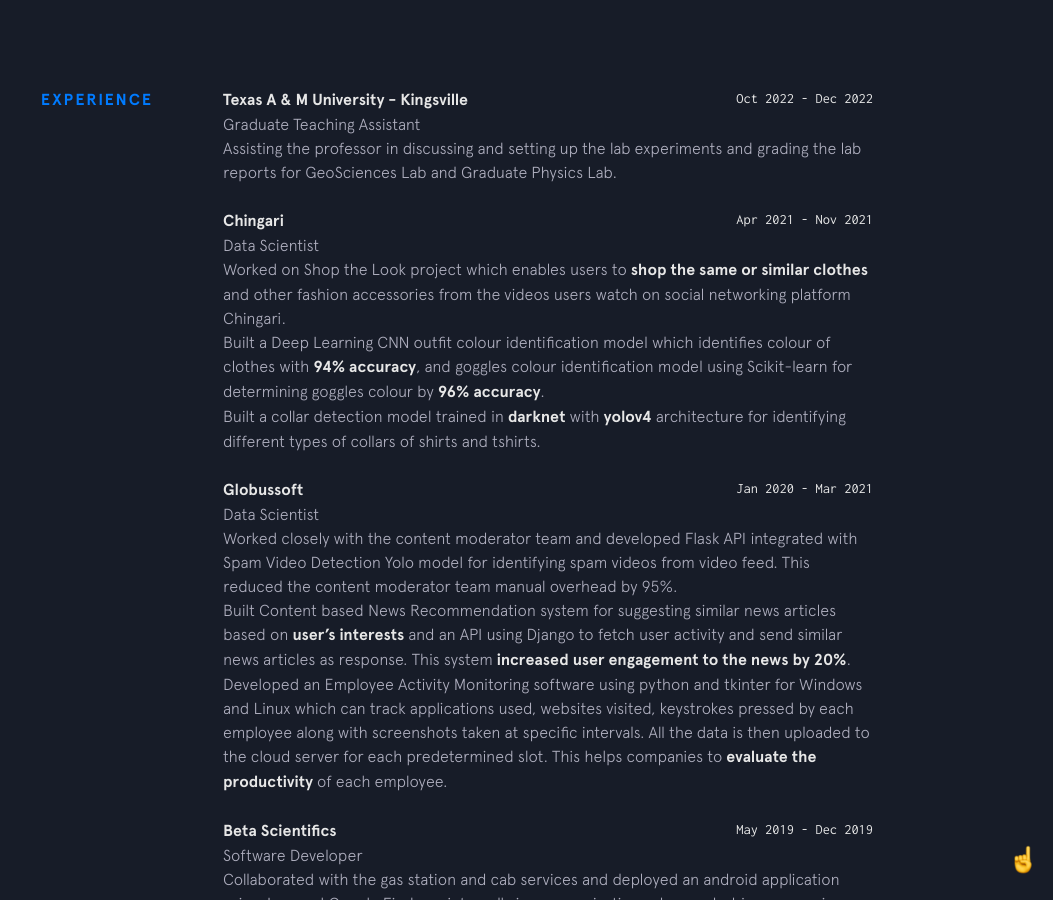
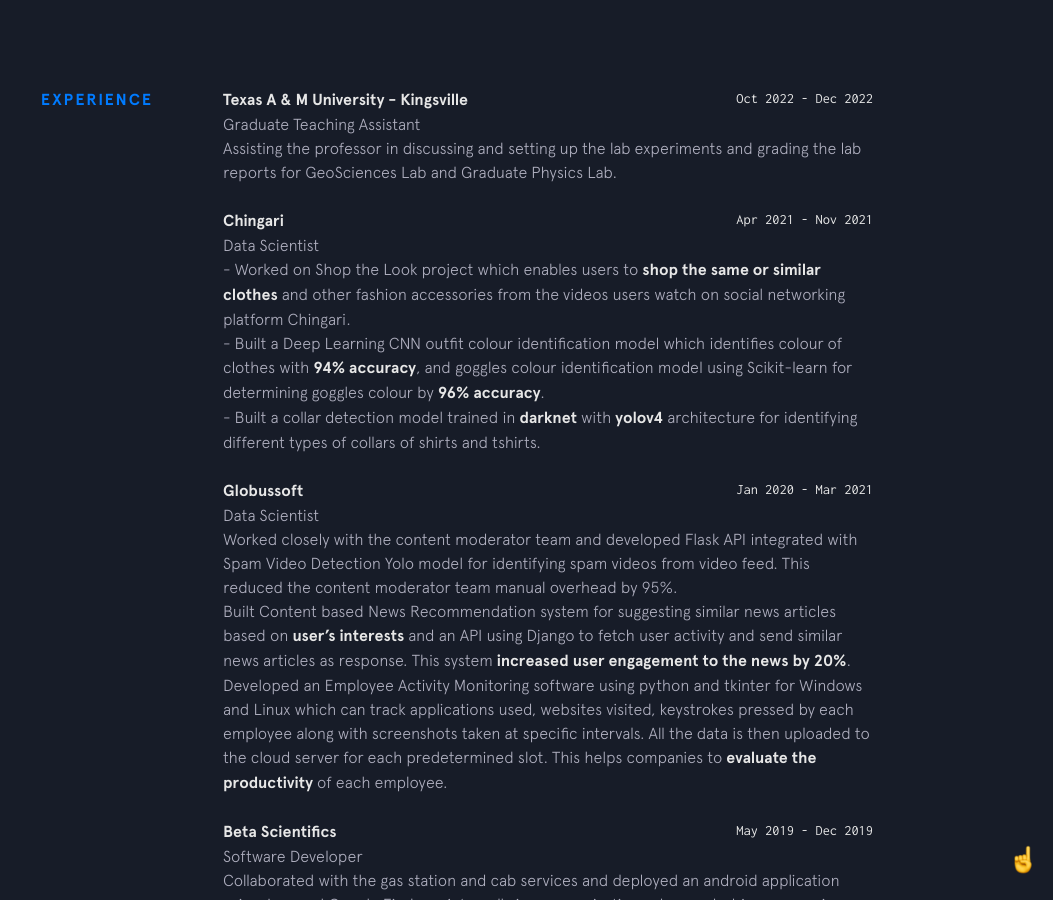
Before and after one commit to srikanthkarre/portfolio, a Jekyll site: the page built from index.html, in a window 1280 px wide and 900 px high, scrolled down 2550 px. Shown: the whole window, without its empty margins (227-1280 px from the left). Built offline with Jekyll 4.4.1, drawn with Linux system fonts in a browser that asks for light colours; nearby versions of some CDN libraries.

Commit message:
Update experience.yml

```diff
--- a/_data/experience.yml
+++ b/_data/experience.yml
@@ -15,7 +15,7 @@
   time: Apr 2021 - Nov 2021
   position: Data Scientist
   location: Bengaluru, India
-  description: <p>Worked on Shop the Look project which enables users to <strong>shop the same or similar clothes</strong> and other fashion accessories from the videos users watch on social networking platform Chingari. <br>Built a Deep Learning CNN outfit colour identification model which identifies colour of clothes with <strong>94% accuracy</strong>, and goggles colour identification model using Scikit-learn for determining goggles colour by <strong>96% accuracy</strong>. <br>Built a collar detection model trained in <strong>darknet</strong> with <strong>yolov4</strong> architecture for identifying different types of collars of shirts and tshirts.</p>
+  description: <p>- Worked on Shop the Look project which enables users to <strong>shop the same or similar clothes</strong> and other fashion accessories from the videos users watch on social networking platform Chingari. <br>- Built a Deep Learning CNN outfit colour identification model which identifies colour of clothes with <strong>94% accuracy</strong>, and goggles colour identification model using Scikit-learn for determining goggles colour by <strong>96% accuracy</strong>. <br>- Built a collar detection model trained in <strong>darknet</strong> with <strong>yolov4</strong> architecture for identifying different types of collars of shirts and tshirts.</p>
   used:
     - thing: Python
     - thing: Yolo
```
